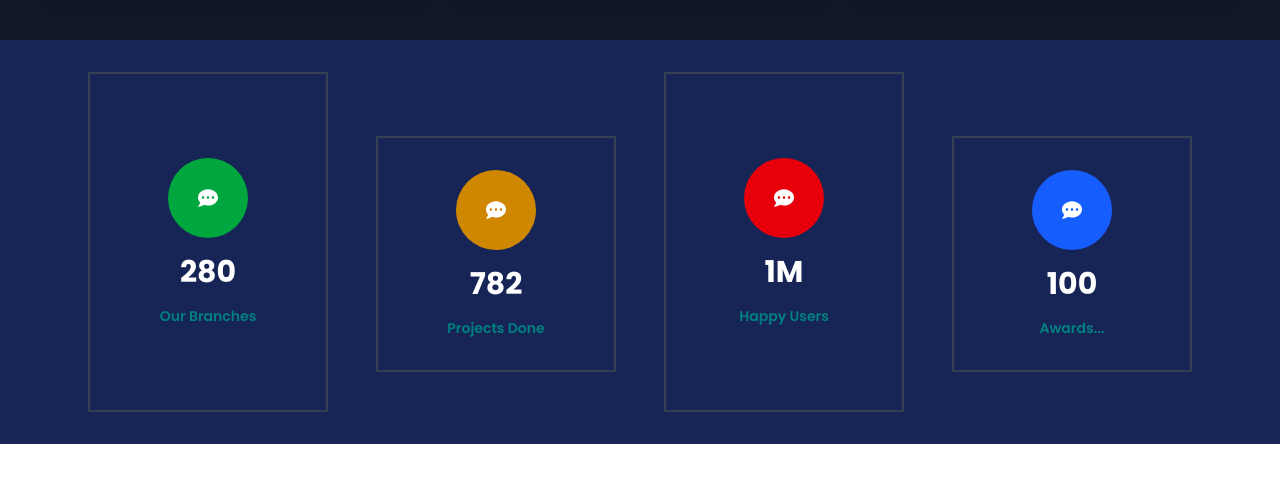
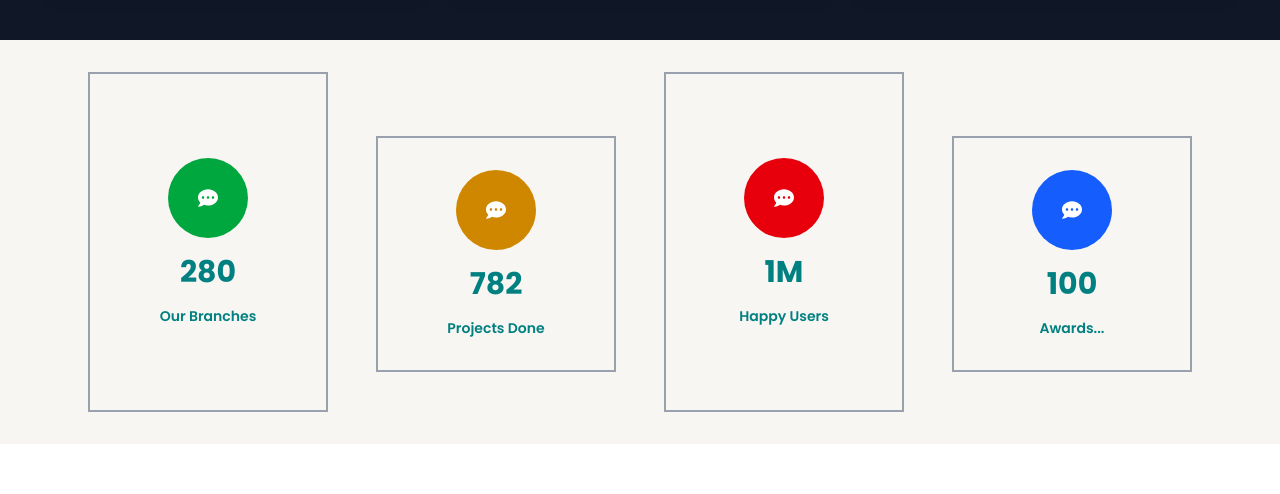
Before and after one commit to Collabority/CL-frontendNew, a React (Vite) app: page / in a window 1280 px wide. Shown: the part 4100-4594 px from the top of the page. Built offline with nearby package versions, Linux system fonts and the light colour scheme.

Commit message:
changing colours

```diff
--- a/src/pages/Home.jsx
+++ b/src/pages/Home.jsx
@@ -375,13 +375,13 @@ const Home = () => {
       </section>
 
       {/* Info */}
-      <section className="bg-blue-950">
+      <section className="bg-[#F8F6F3]">
         <div className="flex flex-col sm:flex-row p-6 sm:p-8 gap-6 sm:gap-12 justify-center flex-wrap">
           {infoData.map((item, idx) => (
             <div
               key={idx}
               className={`animate-on-scroll opacity-0 translate-y-20 transition-all duration-700 ease-out
-                flex flex-col border-2 border-gray-700 p-6 sm:p-8 gap-4 justify-center items-center w-full sm:w-60
+                flex flex-col border-2 border-gray-400 p-6 sm:p-8 gap-4 justify-center items-center w-full sm:w-60
                 ${idx % 2 !== 0 ? "sm:mt-16 sm:mb-10" : ""}`}
             >
               <div
@@ -389,7 +389,7 @@ const Home = () => {
               >
                 <FaCommentDots className="text-white w-4 h-4 sm:w-5 sm:h-5" />
               </div>
-              <h1 className="text-2xl sm:text-3xl font-bold text-white">
+              <h1 className="text-2xl sm:text-3xl font-bold text-[#008080]">
                 {item.number}
               </h1>
               <h6 className="text-xs sm:text-sm font-semibold text-[#008080]">
@@ -454,7 +454,7 @@ const Home = () => {
       </section>
 
       {/* Client testimonial */}
-      <section className="bg-sky-100 mt-12 sm:mt-16">
+      <section className="bg-[#F8F6F3] mt-12 sm:mt-16">
         <div className="flex flex-col">
           <div className="flex flex-col justify-center items-center py-12 sm:py-16 px-4">
             <h4 className="text-[#008080] font-semibold text-xl sm:text-2xl text-center">
@@ -468,7 +468,7 @@ const Home = () => {
             {clients.map((items, idx) => (
               <div key={idx} className="w-full">
                 <div
-                  className={`bg-[#F8F6F3] w-full h-auto p-8 border-t-4 border-red-700 text-sm sm:text-base`}
+                  className={`bg-white w-full h-auto p-8 border-t-4 border-red-700 text-sm sm:text-base`}
                 >
                   {items.text}
                 </div>
```
